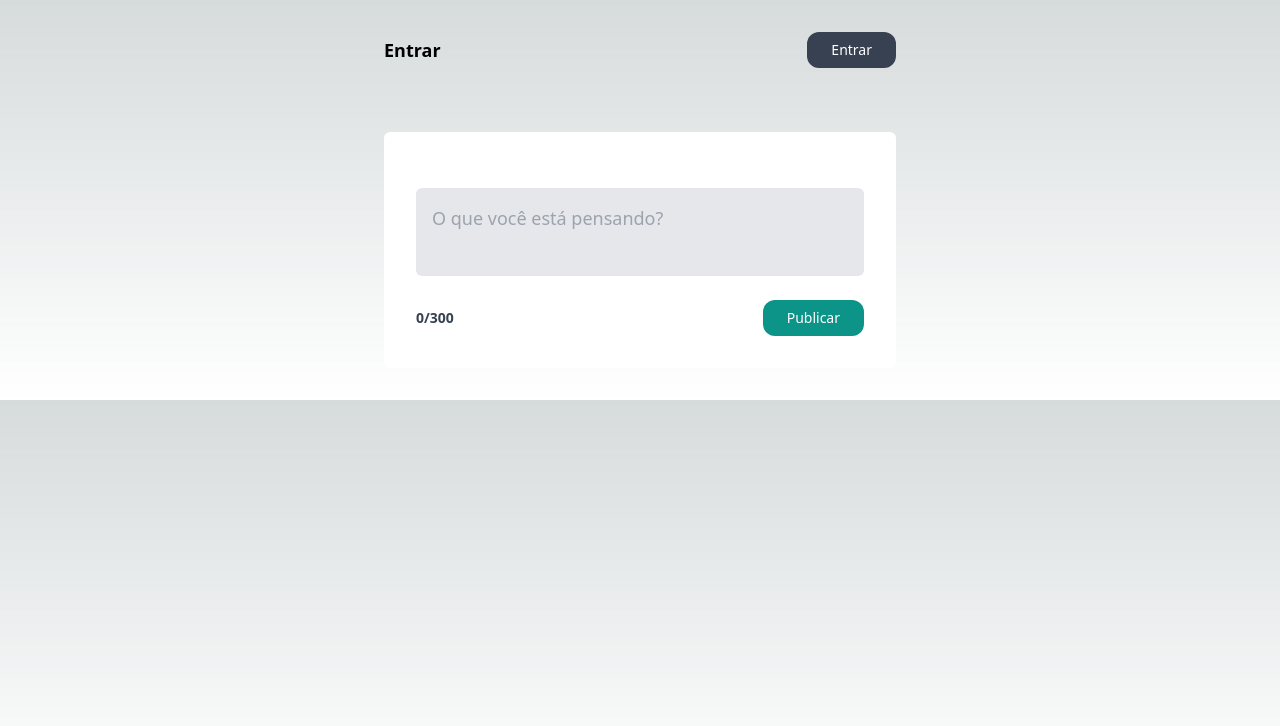
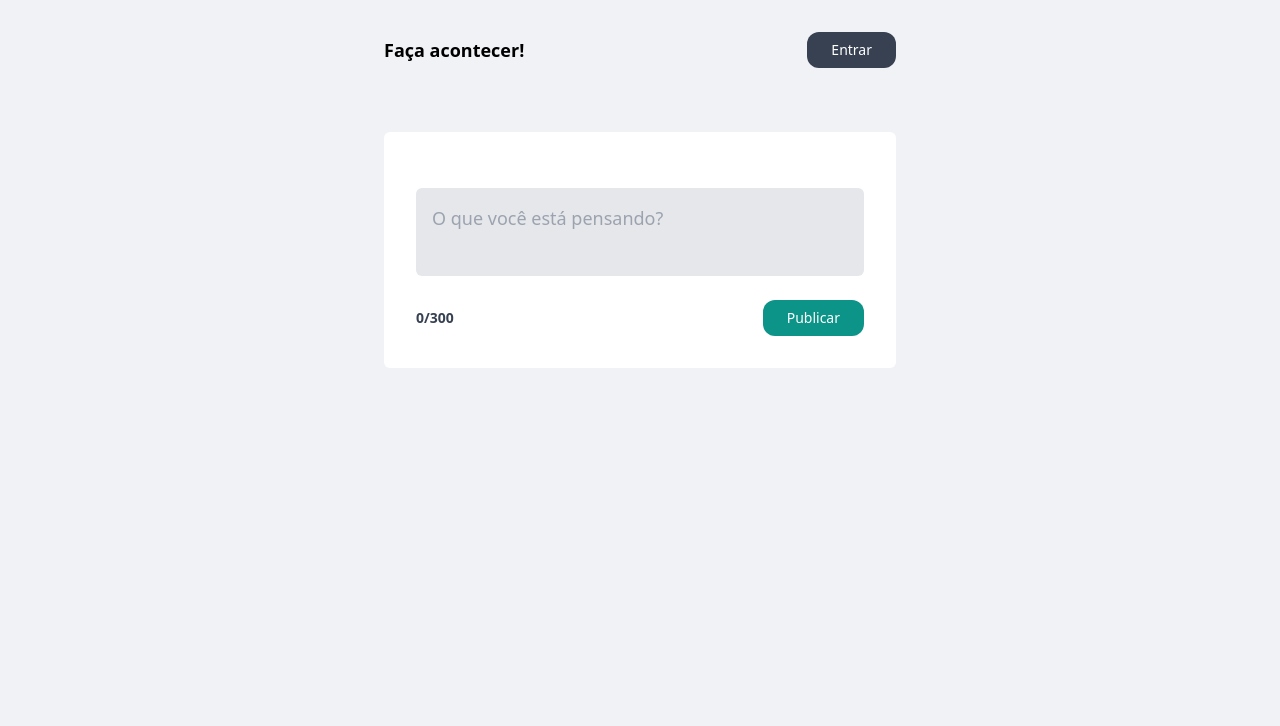
Before and after one commit to Lmsilvano/SpeedyGram, a Next.js app: page / in a window 1280 px wide. Shown: the top 726 px of the page. Built offline with nearby package versions, Linux system fonts and the light colour scheme; no server answers.

Commit message:
Acrescimento do wrapper, lidando com problemas no layout

```diff
--- a/app/auth/Nav.tsx
+++ b/app/auth/Nav.tsx
@@ -5,12 +5,14 @@ import ButtonLog from './ButtonLog'
 
 
 async function Nav() {
+
+
   const session = await getServerSession(authOptions)
   console.log(session)
   return (
     <nav className='flex justify-between items-center py-8'>
       <Link href={'/'}>
-        <h1 className='font-bold text-lg'>Entrar</h1>
+        <h1 className='font-bold text-lg'>Faça acontecer!</h1>
       </Link>
       <ul className='flex items-center gap-6'>
         {!session?.user && <ButtonLog image={''} isLogged={false} />}
--- a/app/globals.css
+++ b/app/globals.css
@@ -18,10 +18,7 @@
 
 body {
   color: rgb(var(--foreground-rgb));
-  background: linear-gradient(
-      to bottom,
-      transparent,
-      rgb(var(--background-end-rgb))
-    )
-    rgb(var(--background-start-rgb));
+  background: #f0f2f5;
+
+
 }
--- a/app/layout.tsx
+++ b/app/layout.tsx
@@ -1,6 +1,6 @@
 import './globals.css'
 import { Roboto } from 'next/font/google'
-
+import QueryWrapper from './wrappers/QueryWrapper'
 import Nav from './auth/Nav'
 
 const roboto = Roboto({
@@ -22,8 +22,10 @@ export default function RootLayout({
     <html lang="en">
       <body className={`mx-4 md:mx-48 xl:mx-96 ${roboto.variable}`}>
         {/* @ts-expect-error Server Component */}
-        <Nav />
-        {children}
+        <QueryWrapper>
+          <Nav />
+          {children}
+        </QueryWrapper>
       </body>
     </html>
   )
--- /dev/null
+++ b/app/wrappers/QueryWrapper.tsx
@@ -0,0 +1,19 @@
+"use client"
+
+
+import { QueryClient, QueryClientProvider } from "@tanstack/react-query";
+import { ReactNode } from "react";
+
+const queryClient = new QueryClient()
+
+
+interface Props {
+    children?: ReactNode
+}
+
+const QueryWrapper = ({ children }: Props) => (
+    <QueryClientProvider client={queryClient} >{children}</QueryClientProvider>
+)
+
+
+export default QueryWrapper
--- a/package.json
+++ b/package.json
@@ -11,6 +11,7 @@
   "dependencies": {
     "@next-auth/prisma-adapter": "^1.0.5",
     "@prisma/client": "^4.12.0",
+    "@tanstack/react-query": "^4.29.12",
     "@types/react": "18.0.34",
     "@types/react-dom": "18.0.11",
     "autoprefixer": "10.4.14",
```
Also changed, not shown: 1 other file (tests, documents, lock files or other folders).
